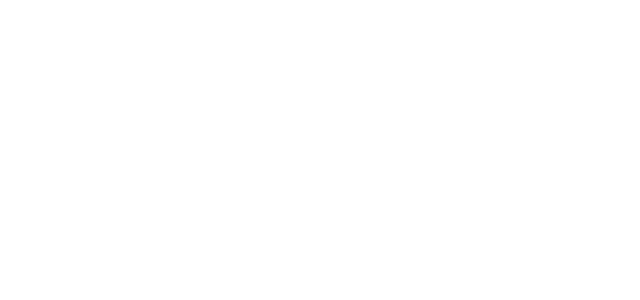
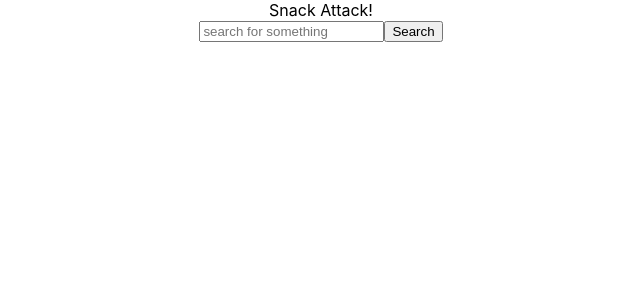
Before and after one commit to nbalmoori/snack-attack, a React (Create React App) app: page / in a window 1280 px wide. Shown: the top 300 px of the page, without its empty margins (319-959 px from the left). Built offline with nearby package versions, Linux system fonts and the light colour scheme.

Commit message:
Organize files and create class component

```diff
--- a/src/App.css
+++ /dev/null
@@ -1,3 +0,0 @@
-.App {
-  text-align: center;
-}
--- a/src/App.js
+++ /dev/null
@@ -1,13 +0,0 @@
-
-import './App.css';
-
-function App() {
-  return (
-    <div className="App">
-      <header className="App-header">
-      </header>
-    </div>
-  );
-}
-
-export default App;
--- /dev/null
+++ b/src/components/App.js
@@ -0,0 +1,29 @@
+import React, { Component } from 'react';
+import '../styling/App.css';
+import Nav from './Nav'
+import SearchResults from './SearchResults'
+
+class App extends Component {
+  constructor() {
+    super();
+    this.state = {
+      userSearch: ""
+    }
+  }
+
+  displaySearchResults = (search) => {
+    this.setState({userSearch: search})
+  }
+
+  render = () => {
+    return (
+      <main>
+        <header>Snack Attack!</header>
+        <Nav displaySearchResults={this.displaySearchResults}/>
+        {this.state.userSearch && <SearchResults userSearch={this.state.userSearch}/>}
+      </main>
+    )
+  }
+}
+
+export default App;
--- /dev/null
+++ b/src/components/Nav.js
@@ -0,0 +1,38 @@
+import React, {Component} from 'react';
+import '../styling/Nav.css';
+
+class Nav extends Component {
+  constructor() {
+    super();
+    this.state = {
+      userInput: '',
+    }
+  }
+
+  handleChange = (event) => {
+    this.setState({userInput: event.target.value})
+  };
+
+  submitSearch = (event) => {
+    event.preventDefault()
+    const newSearch = this.state.userInput
+    this.props.displaySearchResults(newSearch)
+  };
+
+  render = () => {
+    return (
+      <form>
+        <input
+          className='searchBar'
+          type='text'
+          placeholder='search for something'
+          name='search'
+          onChange={event => this.handleChange(event)}
+        />
+        <button onClick={event => this.submitSearch(event)}>Search</button>
+      </form>
+    )
+  }
+}
+
+ export default Nav;
--- /dev/null
+++ b/src/components/SearchResults.js
@@ -0,0 +1,12 @@
+import React from 'react';
+import '../styling/SearchResults.css'
+
+const SearchResults = ({userSearch}) => {
+  return(
+    <section className='searchResults'>
+        <h1>{userSearch}</h1>
+    </section>
+  )
+}
+
+export default SearchResults;
--- a/src/index.js
+++ b/src/index.js
@@ -1,7 +1,7 @@
 import React from 'react';
 import ReactDOM from 'react-dom/client';
 import './index.css';
-import App from './App';
+import App from './components/App';
 
 const root = ReactDOM.createRoot(document.getElementById('root'));
 root.render(
--- a/src/styling/App.css
+++ b/src/styling/App.css
@@ -1,3 +1,3 @@
-.App {
+main {
   text-align: center;
 }
```
